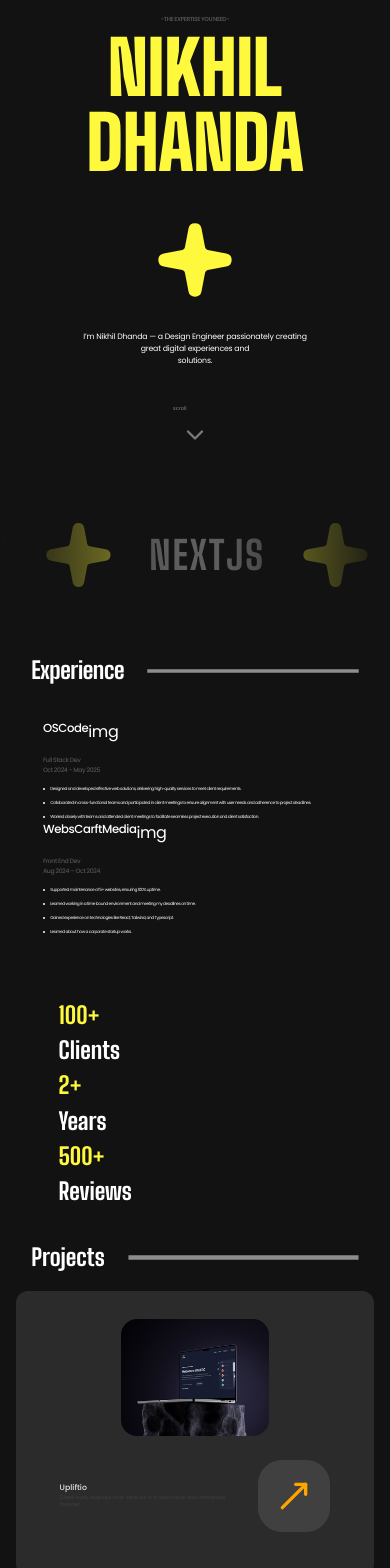
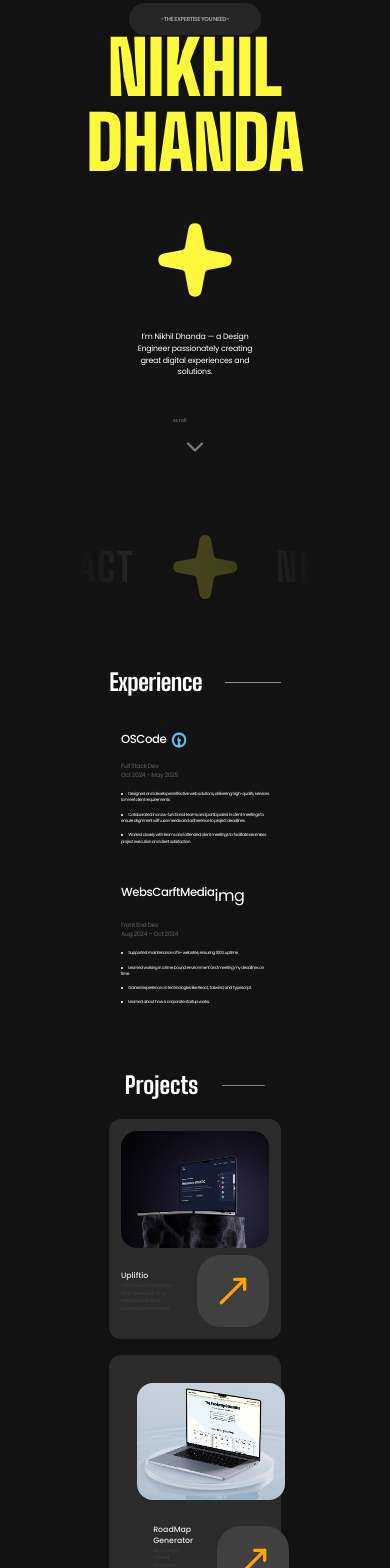
Before and after one commit to nikhildhanda04/Nikhil-Portfolio, a Next.js app: page / in a window 390 px wide. Shown: the top 1568 px of the page. Built offline with nearby package versions, Linux system fonts and the light colour scheme.

Commit message:
added: animation, smooth scrolling, icons

```diff
--- a/package.json
+++ b/package.json
@@ -9,7 +9,7 @@
     "lint": "next lint"
   },
   "dependencies": {
-    "framer-motion": "^12.23.3",
+    "framer-motion": "^12.23.9",
     "lucide-react": "^0.525.0",
     "motion": "^12.23.3",
     "next": "15.3.5",
--- a/src/app/components/Landingpage/education.tsx
+++ b/src/app/components/Landingpage/education.tsx
@@ -1,3 +1,6 @@
+'use client'
+
+import { motion } from 'framer-motion'
 import Image from 'next/image'
 
 export default function Education (){
@@ -5,7 +8,11 @@ export default function Education (){
         <>
         <div className="flex flex-col tracking-tight">
 
-                    <div className="flex flex-row items-center gap-[6vw] px-[8vw]">
+                    <motion.div
+                    initial={{ opacity: 0, y: 30, filter: "blur(10px)" }}
+                whileInView={{ opacity: 1, y: 0 , filter: "blur(0px)" }}
+                transition={{ duration: 0.7 }}
+                    className="flex flex-row items-center gap-[6vw] px-[8vw]">
                         <div className="font-[bigShoulders] text-[6vw] font-bold text-[white] ">
                             Education
                         </div>
@@ -17,29 +24,41 @@ export default function Education (){
                                             height={0}
                                             />
                                         </div>
-                    </div>
+                    </motion.div>
 
-                    <div className='flex flex-col md:flex-row px-[3vw] py-[8vw] font-[poppins] '>
+                    <div className='flex flex-col md:flex-col gap-[10vw] px-[3vw] py-[8vw] font-[poppins] '>
                         <div className='flex flex-col px-[8vw]'>
                             <div className='flex flex-col gap-[3vw]'>
                                 <div className='flex flex-row'>
-                                    <div className='font-medium text-white text-[3vw]'>
+                                    <motion.div
+                                    initial={{ opacity: 0, y: 30, filter: "blur(10px)" }}
+                whileInView={{ opacity: 1, y: 0 , filter: "blur(0px)" }}
+                transition={{ duration: 0.7 }}
+                                    className='font-medium text-white text-[3vw]'>
                                         BTech in CSE
-                                    </div>
+                                    </motion.div>
                                 </div>
 
-                                <div className='flex flex-col text-neutral-600 text-[1.6vw] font-medium'>
+                                <motion.div
+                                initial={{ opacity: 0, y: 30, filter: "blur(10px)" }}
+                whileInView={{ opacity: 1, y: 0 , filter: "blur(0px)" }}
+                transition={{ duration: 0.8, delay: 0.2 }}
+                                className='flex flex-col text-neutral-600 text-[1.6vw] font-medium'>
                                     <div>
                                         2022-2026
                                     </div>
                                     <div>
                                         VIT BHOPAL
                                     </div>
-                                </div>
+                                </motion.div>
 
-                                <div className='text-white text-[1.1vw]'>
+                                <motion.div
+                                initial={{ opacity: 0, y: 30, filter: "blur(10px)" }}
+                whileInView={{ opacity: 1, y: 0 , filter: "blur(0px)" }}
+                transition={{ duration: 0.8, delay:0.3 }}
+                                className='text-white text-[1.1vw]'>
                                 My Bachelor’s in Computer Science, specializing in AI and ML, was a deep dive into technology at Vit Bhopal. I explored frameworks and algorithms, building AI-driven projects that fueled my passion. Guided by professors and peers, I honed my technical and problem-solving skills.
-                                </div>
+                                </motion.div>
                             </div>
 
                         </div>
@@ -47,23 +66,35 @@ export default function Education (){
                         <div className='flex flex-col px-[8vw]'>
                             <div className='flex flex-col gap-[3vw]'>
                                 <div className='flex flex-row'>
-                                    <div className='font-medium text-white text-[3vw]'>
+                                    <motion.div
+                                    initial={{ opacity: 0, y: 30, filter: "blur(10px)" }}
+                whileInView={{ opacity: 1, y: 0 , filter: "blur(0px)" }}
+                transition={{ duration: 0.7 }}
+                                    className='font-medium text-white text-[3vw]'>
                                         High School
-                                    </div>
+                                    </motion.div>
                                 </div>
 
-                                <div className='flex flex-col gap-[] text-neutral-600 text-[1.6vw] font-medium'>
+                                <motion.div
+                                initial={{ opacity: 0, y: 30, filter: "blur(10px)" }}
+                whileInView={{ opacity: 1, y: 0 , filter: "blur(0px)" }}
+                transition={{ duration: 0.8, delay: 0.2 }}
+                                className='flex flex-col gap-[] text-neutral-600 text-[1.6vw] font-medium'>
                                     <div>
                                         2010 - 2022
                                     </div>
                                     <div>
                                         The Shri Ram School
                                     </div>
-                                </div>
+                                </motion.div>
 
-                                <div className='text-white text-[1.1vw]'>
+                                <motion.div
+                                initial={{ opacity: 0, y: 30, filter: "blur(10px)" }}
+                whileInView={{ opacity: 1, y: 0 , filter: "blur(0px)" }}
+                transition={{ duration: 0.8, delay:0.3 }}
+                                className='text-white text-[1.1vw]'>
                                    My school education ignited my passion for learning, especially in technology. Driven by curiosity, I eagerly explored how things worked, from gadgets to computer programs. Science classes and the computer club fueled this interest, letting me dive into coding and build exciting projects. Supported by inspiring teachers and peers, these experiences honed my problem-solving skills and deepened my love for technology.
-                                </div>
+                                </motion.div>
                             </div>
 
                         </div>
--- a/src/app/components/Landingpage/experience.tsx
+++ b/src/app/components/Landingpage/experience.tsx
@@ -1,3 +1,6 @@
+'use client'
+
+import { motion }   from 'framer-motion';
 import Image from 'next/image'
 
 export default function Experience(){
@@ -6,75 +9,113 @@ export default function Experience(){
         <div className="flex flex-col tracking-tight">
 
             <div className="flex flex-row items-center gap-[6vw] px-[8vw]">
-                <div className="font-[bigShoulders] text-[6vw] font-bold text-[white] ">
+                <motion.div
+                initial={{ opacity: 0, y: 30, filter: "blur(10px)" }}
+                whileInView={{ opacity: 1, y: 0 , filter: "blur(0px)" }}
+                transition={{ duration: 0.4 }}
+                className="font-[bigShoulders] text-[6vw] font-bold text-[white] ">
                     Experience
-                </div>
-                <div>
+                </motion.div>
+                <motion.div
+                initial={{ opacity: 0, y: 30, filter: "blur(10px)" }}
+                whileInView={{ opacity: 1, y: 0 , filter: "blur(0px)" }}
+                transition={{ duration: 0.4 }}
+                >
                     <Image
                     src={"/line.svg"}
                     alt={""}
                     width={700}
                     height={0}
                     />
-                </div>
+                </motion.div>
             </div>
 
-            <div className='flex flex-col md:flex-row px-[3vw] py-[8vw] font-[poppins] '>
+            <div className='flex flex-col md:flex-col gap-[10vw] px-[3vw] py-[8vw] font-[poppins] '>
                 <div className='flex flex-col px-[8vw]'>
                     <div className='flex flex-col gap-[3vw]'>
-                        <div className='flex flex-row'>
+                        <motion.div
+                        initial={{ opacity: 0, y: 30, filter: "blur(10px)" }}
+                whileInView={{ opacity: 1, y: 0 , filter: "blur(0px)" }}
+                transition={{ duration: 0.5 }}
+                        className='flex flex-row items-center'>
                             <div className='font-medium text-white text-[3vw]'>
                                 OSCode
                             </div>
-                            <div className='text-white'>
-                                img
+                            <div className='w-[4.3vw] h-[4vw] ml-[1vw] relative'>
+                                <Image
+                                src="/oscode.png"
+                                alt=""
+                                fill
+                                />
                             </div>
-                        </div>
+                        </motion.div>
 
-                        <div className='flex flex-col text-neutral-600 text-[1.6vw] font-medium'>
+                        <motion.div
+                        initial={{ opacity: 0, y: 30, filter: "blur(10px)" }}
+                whileInView={{ opacity: 1, y: 0 , filter: "blur(0px)" }}
+                transition={{ duration: 0.7 }}
+                        className='flex flex-col text-neutral-600 text-[1.6vw] font-medium'>
                             <div>
                                 Full Stack Dev
                             </div>
                             <div>
                                 Oct 2024 - May 2025
                             </div>
-                        </div>
+                        </motion.div>
 
-                        <div className='text-white text-[1.1vw]'>
+                        <motion.div
+
+                        initial={{ opacity: 0, y: 30, filter: "blur(10px)" }}
+                        whileInView={{ opacity: 1, y: 0 , filter: "blur(0px)" }}
+                        transition={{ duration: 0.8 }}
+
+                        className='text-white text-[1.1vw]'>
                           <li className='mt-[vw]'>Designed and developed effective web solutions, delivering high-quality services to meet client requirements.</li>
                           <li className='mt-[2vw]'>Collaborated in cross-functional teams and participated in client meetings to ensure alignment with user needs and adherence to project deadlines.</li>
                           <li className='mt-[2vw]'>Worked closely with teams and attended client meetings to facilitate seamless project execution and client satisfaction.</li>
-                        </div>
+                        </motion.div>
                     </div>
 
                 </div>
 
                 <div className='flex flex-col px-[8vw]'>
                     <div className='flex flex-col gap-[3vw]'>
-                        <div className='flex flex-row'>
+                        <motion.div
+                        initial={{ opacity: 0, y: 30, filter: "blur(10px)" }}
+                whileInView={{ opacity: 1, y: 0 , filter: "blur(0px)" }}
+                transition={{ duration: 0.5 }}
+                        className='flex flex-row'>
                             <div className='font-medium text-white text-[3vw]'>
                                 WebsCarftMedia
                             </div>
                             <div className='text-white'>
                                 img
                             </div>
-                        </div>
+                        </motion.div>
 
-                        <div className='flex flex-col gap-[] text-neutral-600 text-[1.6vw] font-medium'>
+                        <motion.div
+                        initial={{ opacity: 0, y: 30, filter: "blur(10px)" }}
+                whileInView={{ opacity: 1, y: 0 , filter: "blur(0px)" }}
+                transition={{ duration: 0.6 }}
+                        className='flex flex-col gap-[] text-neutral-600 text-[1.6vw] font-medium'>
                             <div>
                                 Front End Dev
                             </div>
                             <div>
                                 Aug 2024 – Oct 2024
                             </div>
-                        </div>
+                        </motion.div>
 
-                        <div className='text-white text-[1.1vw]'>
+                        <motion.div
+                        initial={{ opacity: 0, y: 30, filter: "blur(10px)" }}
+                whileInView={{ opacity: 1, y: 0 , filter: "blur(0px)" }}
+                transition={{ duration: 0.8, delay: 0.2 }}
+                        className='text-white text-[1.1vw]'>
                             <li>Supported maintenance of 5+ websites, ensuring 100% uptime.</li>
                             <li className='mt-[2vw]'>Learned working in a time bound environment and meeting my deadlines on time. </li>
                             <li className='mt-[2vw]'>Gained experience on technologies like React, Tailwind, and Typescript.</li>
                             <li className='mt-[2vw]'>Learned about how a corporate startup works.</li>
-                        </div>
+                        </motion.div>
                     </div>
 
                 </div>
--- a/src/app/components/Landingpage/hero.tsx
+++ b/src/app/components/Landingpage/hero.tsx
@@ -1,11 +1,22 @@
+
+'use client'
+import { motion } from 'framer-motion';
+
 export default function Hero (){
     return(
         <>
         <div className="flex flex-col items-center tracking-tight text-center leading-[10vw]">
-            <div className="font-[poppins] text-[1.5vw] text-neutral-600 font-semibold">
-                -THE EXPERTISE YOU NEED- <br /> <span className="font-[bigShoulders] font-black text-[19vw] leading-[15vw] text-[#FFF93D]">NIKHIL <br /> DHANDA</span>
-            </div>
-
+            <motion.div
+            initial={{ opacity: 0, y: 30, filter: "blur(10px)" }}
+            whileInView={{ opacity: 1, y: 0 , filter: "blur(0px)" }}
+            transition={{ duration: 0.7 }}
+            className="font-[poppins]  text-[1.5vw] text-neutral-400 font-semibold"
+            >
+                <span className='bg-neutral-800 px-8 py-3 rounded-full'>-THE EXPERTISE YOU NEED- </span><br />
+                <span className="font-[bigShoulders] font-black text-[19vw] leading-[15vw] text-[#FFF93D]">
+                    NIKHIL <br /> DHANDA
+                </span>
+            </motion.div>
         </div>
         </>
     )
--- a/src/app/components/Landingpage/parition.tsx
+++ b/src/app/components/Landingpage/parition.tsx
@@ -1,16 +1,24 @@
+'use client'
+
+import { motion } from 'framer-motion'
 import { Sparkle }  from 'lucide-react'
 
 export default function Partition(){
     return(
         <>
-        <div className='flex items-center justify-center'>
+        <motion.div
+        initial={{ opacity: 0, y: 20, filter: "blur(10px)" }}
+        whileInView={{ opacity: 1, y: 0, filter: "blur(0px)" }}
+        transition={{ duration: 0.7 }}
+        className='flex items-center justify-center'
+        >
             <Sparkle
             width={80}
             height={80}
             color={"#FFF93D"}
             fill={"#FFF93D"}
             />
-        </div>
+        </motion.div>
         </>
     )
 }
--- a/src/app/components/Landingpage/projects.tsx
+++ b/src/app/components/Landingpage/projects.tsx
@@ -1,14 +1,22 @@
+'use client'
+
+import { motion } from 'framer-motion';
 import { MoveUpRight } from 'lucide-react'
 import Image from 'next/image'
 import Link from 'next/link'
 
+
 export default function Projects(){
     return(
         <>
-        <div className='flex flex-col '>
+        <div className='flex flex-col px-[4vw]'>
 
 
-            <div className="flex flex-row items-center gap-[6vw] px-[8vw]">
+            <motion.div
+            initial={{ opacity: 0, y: 30, filter: "blur(10px)" }}
+                whileInView={{ opacity: 1, y: 0 , filter: "blur(0px)" }}
+                transition={{ duration: 0.6 }}
+            className="flex flex-row items-center gap-[6vw] px-[8vw]">
                 <div className="font-[bigShoulders] text-[6vw]  font-bold text-[white] ">
                     Projects
             </div>
@@ -20,12 +28,16 @@ export default function Projects(){
                     height={0}
                     />
                 </div>
-        </div>
+        </motion.div>
 
-        <div className='grid grid-cols-1 md:grid-cols-2 gap-12 px-[4vw] mt-[4vw]'>
+        <div className='grid grid-cols-1 md:grid-cols-1 gap-[4vw] px-[4vw] mt-[4vw]'>
 
 
-        <div className='flex flex-col rounded-xl gap-[2vw] text-left bg-[#2B2B2B] p-7'>
+        <motion.div
+        initial={{ opacity: 0, y: 30, filter: "blur(10px)" }}
+                whileInView={{ opacity: 1, y: 0 , filter: "blur(0px)" }}
+                transition={{ duration: 0.8}}
+        className='flex flex-col rounded-xl gap-[2vw] text-left bg-[#2B2B2B] py-[3vw]'>
             <div className='w-[38vw] h-[30vw] relative mx-auto'>
                 <Image
                 src="/Upliftio.jpg"
@@ -34,7 +46,7 @@ export default function Projects(){
                 className='rounded-2xl object-cover '
                 />
             </div>
-            <div className='p-4 flex flex-row items-center gap-6'>
+            <div className='px-[3vw] flex flex-row items-center gap-6'>
                 <div className='flex flex-col'>
                 <div className='font-[poppins] text-[2vw] font-medium text-neutral-200 '>
                     Upliftio
@@ -52,9 +64,13 @@ export default function Projects(){
                 </div>
                 </Link>
             </div>
-        </div>
+        </motion.div>
 
-        <div className='flex flex-col rounded-xl gap-[2vw] text-left bg-[#2B2B2B] p-7'>
+        <motion.div
+        initial={{ opacity: 0, y: 30, filter: "blur(10px)" }}
+                whileInView={{ opacity: 1, y: 0 , filter: "blur(0px)" }}
+                transition={{ duration: 0.8 }}
+        className='flex flex-col rounded-xl gap-[2vw] text-left bg-[#2B2B2B] p-7'>
             <div className='w-[38vw] h-[30vw] relative mx-auto'>
                 <Image
                 src="/Roadmap.jpg"
@@ -81,9 +97,13 @@ export default function Projects(){
                 </div>
                 </Link>
             </div>
-        </div>
+        </motion.div>
 
-                <div className='flex flex-col rounded-xl gap-[2vw] text-left bg-[#2B2B2B] p-7'>
+                <motion.div
+                initial={{ opacity: 0, y: 30, filter: "blur(10px)" }}
+                whileInView={{ opacity: 1, y: 0 , filter: "blur(0px)" }}
+                transition={{ duration: 0.8 }}
+                className='flex flex-col rounded-xl gap-[2vw] text-left bg-[#2B2B2B] p-7'>
             <div className='w-[38vw] h-[30vw] relative mx-auto'>
                 <Image
                 src="/FontF.jpg"
@@ -110,9 +130,13 @@ export default function Projects(){
                 </div>
                 </Link>
             </div>
-        </div>
+        </motion.div>
 
-                <div className='flex flex-col rounded-xl gap-[2vw] text-left bg-[#2B2B2B] p-7'>
+                <motion.div
+                initial={{ opacity: 0, y: 30, filter: "blur(10px)" }}
+                whileInView={{ opacity: 1, y: 0 , filter: "blur(0px)" }}
+                transition={{ duration: 0.8, }}
+                className='flex flex-col rounded-xl gap-[2vw] text-left bg-[#2B2B2B] p-7'>
             <div className='w-[38vw] h-[30vw] relative mx-auto'>
                 <Image
                 src="/Dashboard.jpg"
@@ -139,7 +163,7 @@ export default function Projects(){
                 </div>
                 </Link>
             </div>
-        </div>
+        </motion.div>
 
 
         </div>
--- a/src/app/components/Landingpage/scroll.tsx
+++ b/src/app/components/Landingpage/scroll.tsx
@@ -1,15 +1,26 @@
+'use client'
+
+import { motion } from 'framer-motion';
 import { ChevronDown } from "./animatedDown"
 
 export default function Scroll (){
     return(
         <>
         <div className="flex flex-col gap-[10vw] items-center justify-center">
-            <div className="text-white tracking-tight font-[poppins] text-[2vw] px-[15vw] text-center">
+            <motion.div
+            initial={{ opacity: 0, y: 30, filter: "blur(10px)" }}
+            whileInView={{ opacity: 1, y: 0 , filter: "blur(0px)" }}
+            transition={{ duration: 0.9 }}
+            className="text-white tracking-tight font-[poppins] text-[2vw] px-[15vw] text-center">
                 I’m Nikhil Dhanda — a Design Engineer passionately creating <br /> great digital experiences  and <br /> solutions.
-            </div>
-            <div className="text-neutral-500 font-[poppins] text-[1.3vw] font-medium items-center justify-center">
+            </motion.div>
+            <motion.div
+            initial={{ opacity: 0, y: 30, filter: "blur(10px)" }}
+            whileInView={{ opacity: 1, y: 0 , filter: "blur(0px)" }}
+            transition={{ duration: 0.9 }}
+            className="text-neutral-500 font-[poppins] text-[1.3vw] font-medium items-center justify-center">
                 scroll <br /> <ChevronDown />
-            </div>
+            </motion.div>
 
 
         </div>
--- a/src/app/components/Landingpage/time.tsx
+++ b/src/app/components/Landingpage/time.tsx
@@ -1,7 +1,7 @@
 export default function Time() {
     return(
         <>
-        <div className="flex flex-col md:flex-row justify-between px-[15vw]">
+        <div className="flex flex-col md:flex-row justify-between ">
 
             <div className="flex flex-col text-[6vw] font-bold">
                 <div className="text-[#FFF93D] ">
--- a/src/app/components/common/footer.tsx
+++ b/src/app/components/common/footer.tsx
@@ -1,7 +1,16 @@
+'use client'
+
+import { MoveUpRight } from "lucide-react"
+import { motion } from "framer-motion"
+
 export default function Footer(){
     return(
         <>
-        <div className="w-full mask-b-from-50% bg-gradient-to-b from-[#121212] to-neutral-800 border border-t-neutral-600 pt-[6vw] text-center overflow-hidden">
+        <motion.div
+        initial={{opacity:0, y:10, filter: "blur(10px)"}}
+        whileInView={{opacity:1, y:0, filter: "blur(0px)"}}
+        transition={{duration:0.6}}
+        className="w-full mask-b-from-50% bg-gradient-to-b from-[#121212] to-neutral-800 border border-t-neutral-600 pt-[6vw] text-center overflow-hidden">
         <div className="flex flex-col  gap-[5vw]  tracking-tight px-[10vw]">
             <div className="flex flex-row text-left justify-between">
                 <div className="flex flex-col gap-[1vw]">
@@ -35,8 +44,11 @@ export default function Footer(){
                     </div>
 
                         <div>
-                            <button className="p-4 bg-neutral-600 font-[poppins] text-[1.4vw] rounded-3xl px-[6vw] text-[#FFF93D]">
+                            <button className="p-4 bg-neutral-600 font-[poppins] flex gap-[1vw] group items-center text-[1.4vw] rounded-3xl px-[3vw] text-[#FFF93D]">
                                 Send
+                                <MoveUpRight
+                                size={25}
+                                className="hidden group-hover:inline transition:inline duration:600"  />
                             </button>
                         </div>
 
@@ -84,7 +96,7 @@ export default function Footer(){
             <div className="font-[bigShoulders] font-black text-[17vw] w-full -mb-[13vw] text-[#FFF93D]">
                 NIKHIL DHANDA
             </div>
-    </div>
+    </motion.div>
         </>
     )
 }
--- a/src/app/page.tsx
+++ b/src/app/page.tsx
@@ -4,7 +4,6 @@ import Scroll from "./components/Landingpage/scroll"
 import Carousel from "./components/Landingpage/carousel";
 import Experience from "./components/Landingpage/experience";
 import Projects from "./components/Landingpage/projects";
-import Time from "./components/Landingpage/time"
 import Education from "./components/Landingpage/education";
 import Footer from "./components/common/footer";
 
@@ -12,19 +11,18 @@ export default function Home() {
   return (
 
     <>
-    <div className="flex flex-col gap-[8vw]">
+    <div className="flex flex-col gap-[8vw] px-[20vw]">
 
       <Hero />
       <Partition />
       <Scroll />
       <Carousel />
       <Experience />
-      <Time />
       <Projects />
       <Education />
-      <Footer />
 
     </div>
+    <Footer />
     </>
   );
 }
```
Also changed, not shown: public/oscode.png (added), 1 other file (tests, documents, lock files or other folders).
